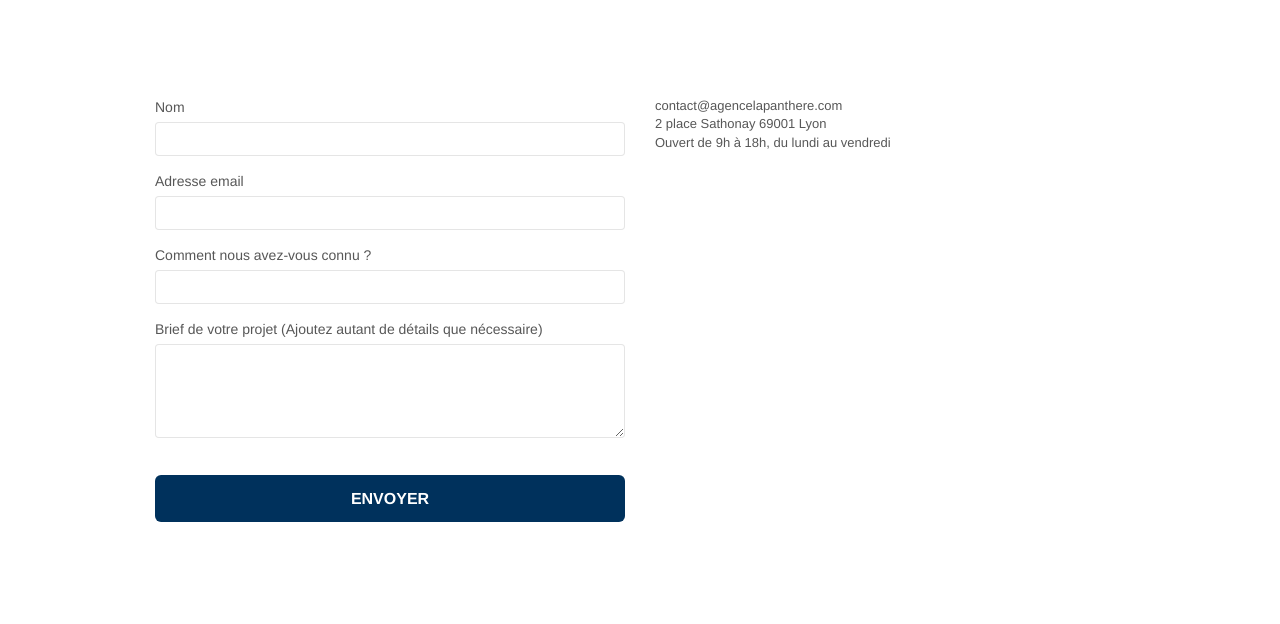
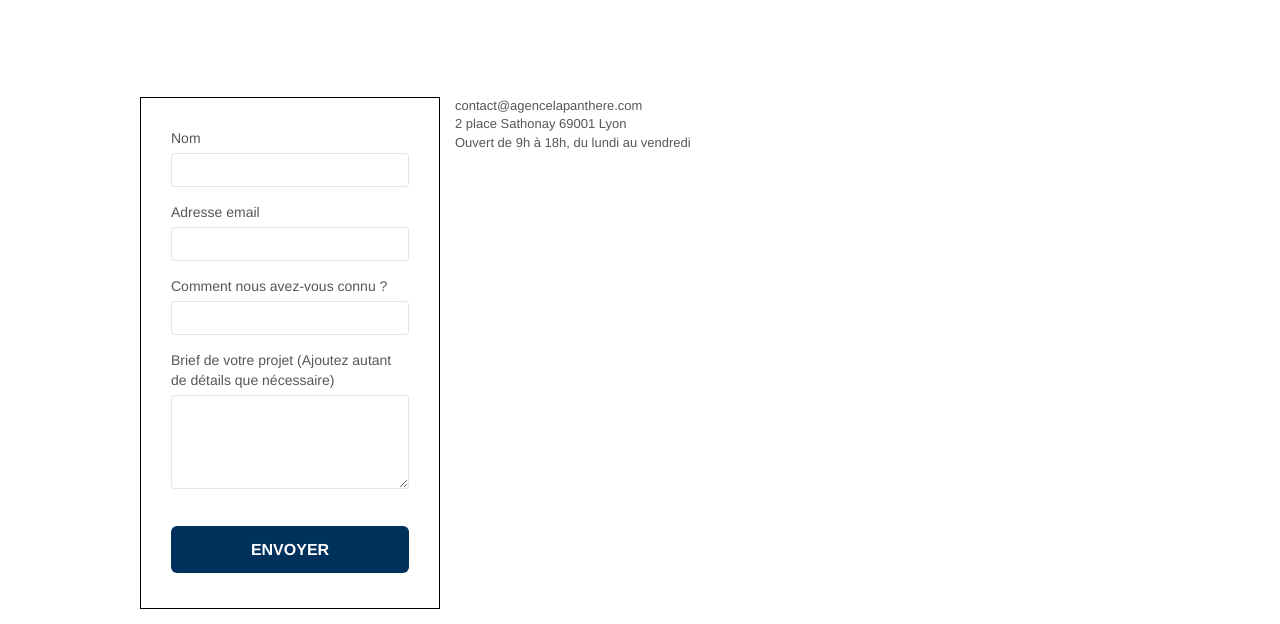
Before and after one commit to wederose123/project_4_version_Ameliorer, a website: page contact.html in a window 1280 px wide. Shown: the part 525-1149 px from the top of the page. Drawn offline with Linux system fonts and the light colour scheme; files that its build step writes are made by us from their sources.

Commit message:
reogarnitation du repertoir du projet

```diff
--- a/contact.html
+++ b/contact.html
@@ -89,7 +89,7 @@
 		<div class="bloc bgc-white l-bloc" id="bloc-7">
 			<div class="container bloc-lg">
 				<div class="row">
-					<div class="col-sm-6">
+					<div class="col-sm-6 reformation">
 						<form id="form_1" novalidate success-msg="Your message has been sent."
 							fail-msg="Sorry it seems that our mail server is not responding, Sorry for the inconvenience!">
 							<div class="form-group">
--- a/style.css
+++ b/style.css
@@ -763,6 +763,14 @@ h3 {
     box-shadow: 0 0 0 #000
 }
 
+.reformation {
+    text-align: left;
+    border: 1px solid black;
+    padding: 30px;
+    width: 30%;
+    margin: auto;
+}
+
 .icons {
     margin-bottom: 14px;
     margin-top: 24px
```
